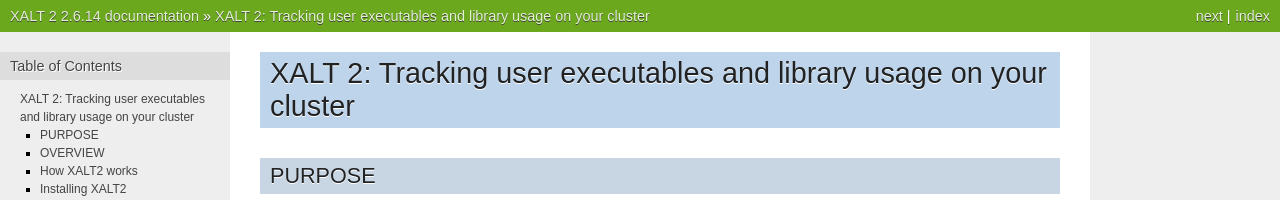
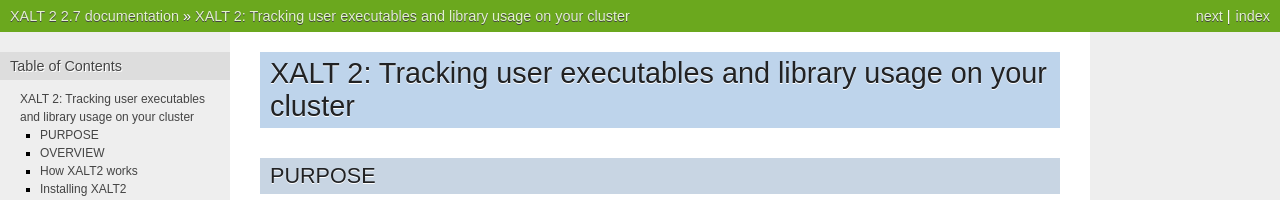
Before and after one commit to xalt/xalt, a Sphinx documentation site: the page built from docs/source/index.rst, in a window 1280 px wide and 900 px high. Shown: the top 200 px of the window. Built offline with Sphinx 7.4.7, drawn with Linux system fonts in a browser that asks for light colours; some of the changed text lies outside the part shown.

Commit message:
moving to TAG_VERSION 2.7

```diff
--- a/docs/source/conf.py
+++ b/docs/source/conf.py
@@ -55,9 +55,9 @@
 # built documents.
 #
 # The short X.Y version.
-version = '2.6'
+version = '2.7'
 # The full version, including alpha/beta/rc tags.
-release = '2.6.14'
+release = '2.7'
 
 # The language for content autogenerated by Sphinx. Refer to documentation
 # for a list of supported languages.
```
Also changed, not shown: 2 other files.
